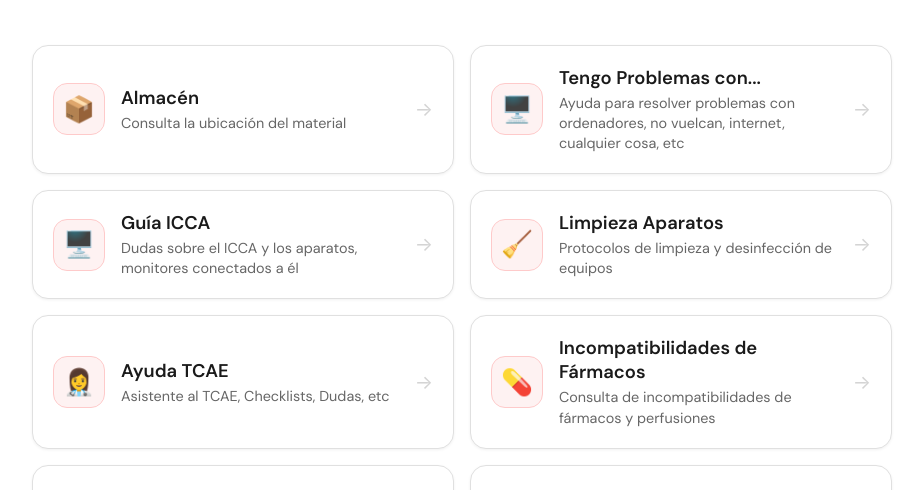
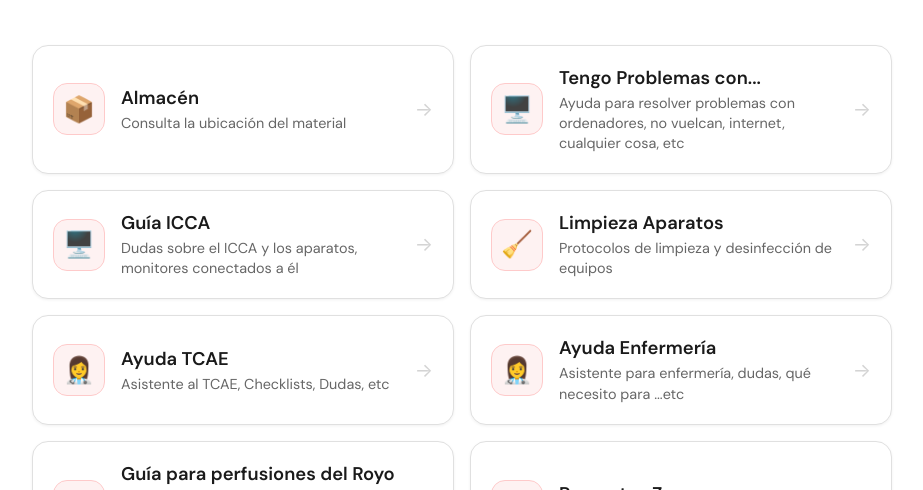
Before and after one commit to uciroyo/uci-royo-villanova, a plain HTML site: page index.html in a window 1280 px wide. Shown: the part 301-791 px from the top of the page, without its empty margins (178-1101 px from the left). Drawn offline with Linux system fonts and the light colour scheme.

Commit message:
Update index.html

```diff
--- a/index.html
+++ b/index.html
@@ -309,11 +309,20 @@
                 <span class="card-arrow">→</span>
             </a>
 
-            <a href="https://gemini.google.com/gem/1gpzMULrJpGpANenCXHC9xLfu_WmNJI46?usp=sharing" class="link-card" target="_blank" rel="noopener">
+                    <a href="https://notebooklm.google.com/notebook/e4e697ae-792a-4ef9-b6cd-8062aabb5caf" class="link-card" target="_blank" rel="noopener">
+                <div class="card-icon">👩‍⚕️</div>
+                <div class="card-content">
+                    <div class="card-title">Ayuda Enfermería</div>
+                    <p class="card-description">Asistente para enfermería, dudas, qué necesito para ...etc</p>
+                </div>
+                <span class="card-arrow">→</span>
+            </a>
+
+                  <a href="https://notebooklm.google.com/notebook/d988968f-66ef-4b17-a0ce-21dc0d73d4ee" class="link-card" target="_blank" rel="noopener">
                 <div class="card-icon">💊</div>
                 <div class="card-content">
-                    <div class="card-title">Incompatibilidades de Fármacos</div>
-                    <p class="card-description">Consulta de incompatibilidades de fármacos y perfusiones</p>
+                    <div class="card-title">Guía para perfusiones del Royo</div>
+                    <p class="card-description">Consulta como se preparan las perfusiones intravenosas, dosis, incompatibilidades, etc</p>
                 </div>
                 <span class="card-arrow">→</span>
             </a>
```
